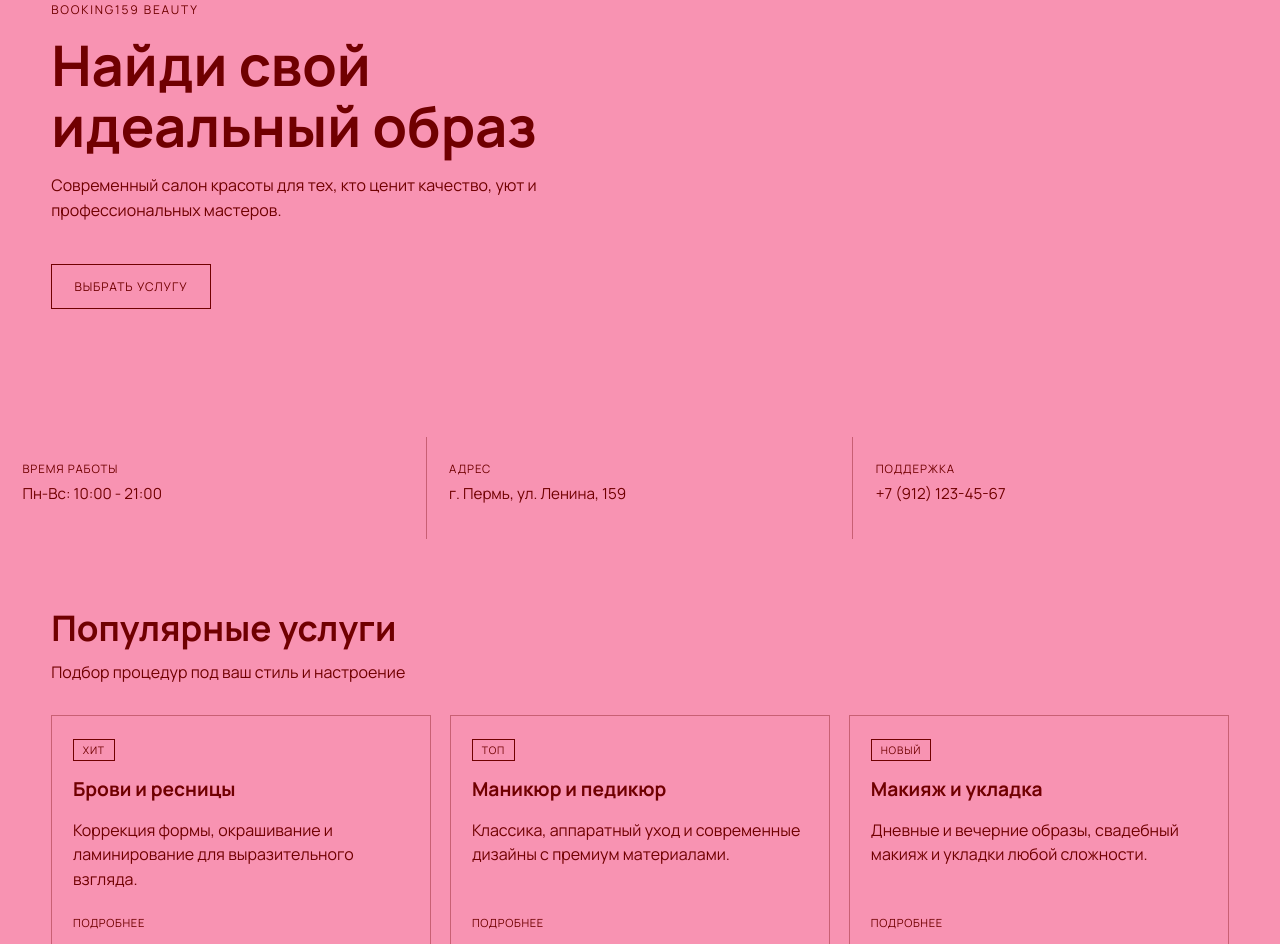
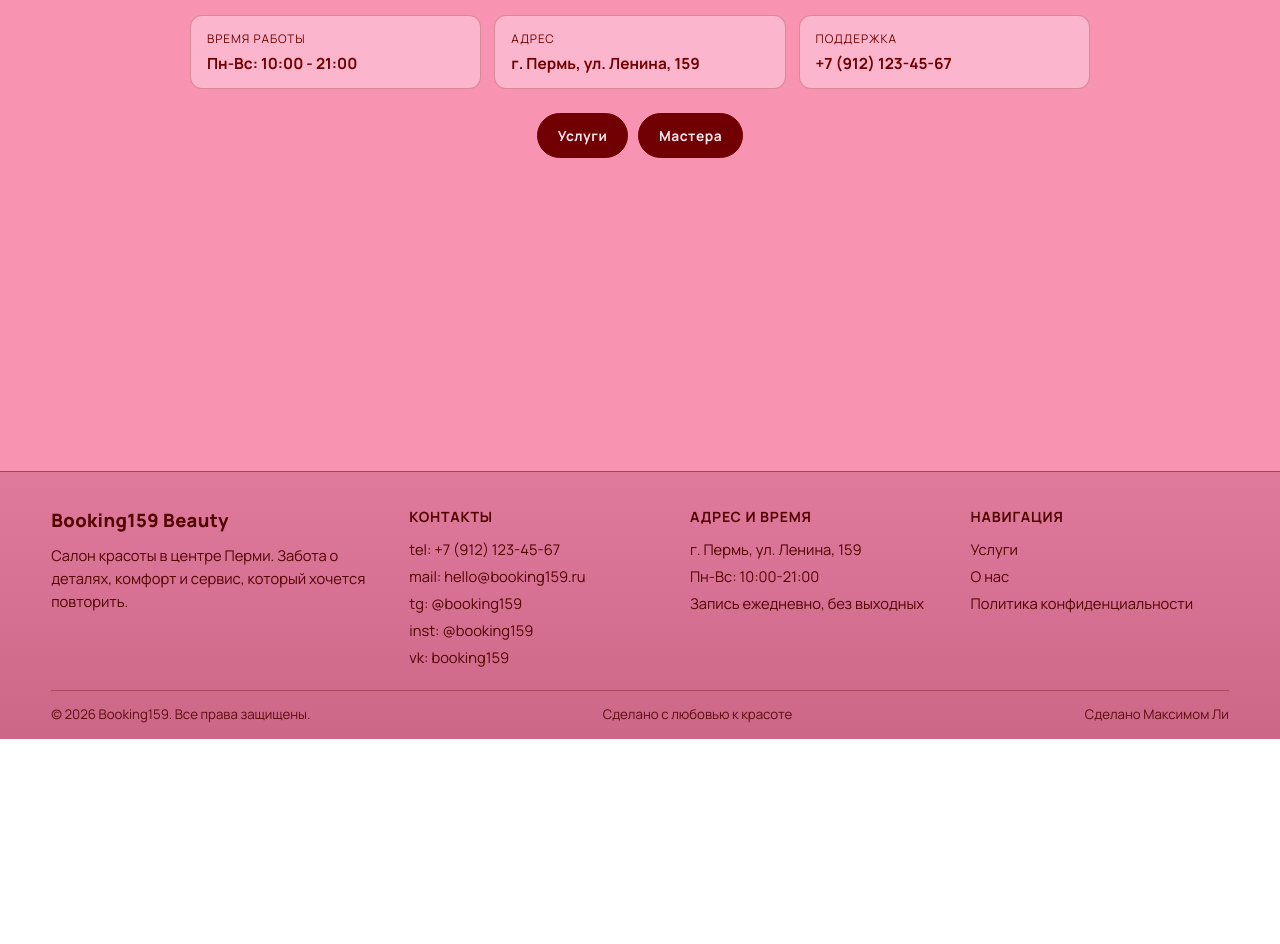
Before and after one commit to bri11iant12/BookingRoom, a React (Vite) app in the folder Booking159/: page / in a window 1280 px wide. Shown: the part 208-1152 px from the top of the page. After the commit the page ends 947 px from the top, so only its background shows below. Built offline with nearby package versions, Linux system fonts and the light colour scheme.

Commit message:
fix: HomepAge
Изменил HomepAge

```diff
--- a/Booking159/src/app/router/index.tsx
+++ b/Booking159/src/app/router/index.tsx
@@ -4,6 +4,7 @@ import { MainLayout } from '../layouts/MainLayouts'
 import { HomePage } from '../../pages/home/ui/HomePage'
 import { ProfilePage } from '../../pages/profile/ui/ProfilePage'
 import { ServicesPage } from '../../pages/services/ui/ServicesPage'
+import { MastersPage } from '../../pages/masters/ui/MastersPage'
 
 export const router = createBrowserRouter([
 	{
@@ -22,6 +23,10 @@ export const router = createBrowserRouter([
 				path: 'services',
 				element: <ServicesPage />,
 			},
+			{
+				path: 'masters',
+				element: <MastersPage />,
+			},
 		],
 	},
 ])
--- a/Booking159/src/pages/home/ui/HomePage.css
+++ b/Booking159/src/pages/home/ui/HomePage.css
@@ -1,18 +1,15 @@
 .home-page {
-	background-color: #f893b2;
+	min-height: calc(100vh - 190px);
+	padding: 2.4rem 0;
+	background: #f893b2;
 	color: #700001;
 }
 
-.home-page__hero {
-	min-height: 72vh;
-	display: flex;
-	align-items: center;
-	background-color: #f893b2;
-}
-
-.home-page__overlay {
-	width: min(1200px, 92%);
+.home-page__container {
+	width: min(900px, 92%);
 	margin: 0 auto;
+	display: grid;
+	gap: 1.1rem;
 }
 
 .home-page__brand {
@@ -20,38 +17,49 @@
 	text-transform: uppercase;
 	font-size: 0.75rem;
 	color: #700001;
-	margin-bottom: 1rem;
+	margin: 0;
+	text-align: center;
 }
 
 .home-page__title {
-	font-size: clamp(2rem, 5vw, 3.5rem);
-	line-height: 1.1;
-	max-width: 600px;
+	font-size: clamp(2.2rem, 5vw, 3.4rem);
 	margin: 0;
+	text-align: center;
+	line-height: 1.08;
 }
 
-.home-page__subtitle {
-	margin-top: 1rem;
-	max-width: 560px;
-	color: #700001;
-	font-size: 1rem;
-	line-height: 1.6;
+.home-page__info {
+	margin-top: 0.3rem;
+	display: grid;
+	grid-template-columns: repeat(3, minmax(0, 1fr));
+	gap: 0.8rem;
 }
 
-.home-page__button {
-	display: inline-block;
-	margin-top: 1.5rem;
-	padding: 0.8rem 1.4rem;
-	border: 1px solid #700001;
-	background-color: #f893b2;
-	color: #700001;
-	text-decoration: none;
+.home-page__item {
+	display: grid;
+	gap: 0.35rem;
+	padding: 0.9rem 1rem;
+	border: 1px solid rgba(112, 0, 1, 0.25);
+	border-radius: 0.75rem;
+	background: rgba(255, 224, 235, 0.45);
+}
+
+.home-page__item span {
+	font-size: 0.74rem;
+	letter-spacing: 0.08em;
 	text-transform: uppercase;
-	font-size: 0.75rem;
-	letter-spacing: 0.08em;
-	transition: transform 0.2s ease, box-shadow 0.2s ease;
-	box-shadow: 0 0 0 rgba(112, 0, 1, 0);
-	will-change: transform;
+}
+
+.home-page__item strong {
+	font-size: 0.96rem;
+}
+
+.home-page__actions {
+	margin-top: 0.4rem;
+	display: flex;
+	justify-content: center;
+	gap: 0.6rem;
+	flex-wrap: wrap;
 }
 
 .home-page__button--ghost {
@@ -59,195 +67,26 @@
 	color: #700001;
 }
 
+.home-page__button {
+	display: inline-block;
+	padding: 0.76rem 1.25rem;
+	border: 1px solid #700001;
+	border-radius: 999px;
+	background: #700001;
+	color: #ffe8ef;
+	text-decoration: none;
+	font-size: 0.86rem;
+	font-weight: 700;
+	letter-spacing: 0.04em;
+}
+
 .home-page__button:hover,
 .home-page__button:focus-visible {
-	transform: translateY(-3px) scale(1.02);
-	box-shadow: 0 10px 20px rgba(112, 0, 1, 0.28);
-}
-
-.home-page__button:active {
-	transform: translateY(-1px) scale(1.01);
-	box-shadow: 0 6px 12px rgba(112, 0, 1, 0.2);
-}
-
-.home-page__features {
-	background-color: #f893b2;
-	display: grid;
-	grid-template-columns: repeat(3, minmax(0, 1fr));
-}
-
-.home-page__feature {
-	padding: 1.2rem 1.4rem;
-	border-right: 1px solid rgba(112, 0, 1, 0.35);
-}
-
-.home-page__feature:last-child {
-	border-right: none;
-}
-
-.home-page__feature-title {
-	font-size: 0.72rem;
-	text-transform: uppercase;
-	letter-spacing: 0.08em;
-	color: #700001;
-}
-
-.home-page__feature-text {
-	margin-top: 0.35rem;
-	font-size: 0.95rem;
-}
-
-.home-page__section {
-	width: min(1200px, 92%);
-	margin: 0 auto;
-	padding: 4rem 0;
-}
-
-.home-page__section--rooms {
-	background-color: #f893b2;
-	width: 100%;
-}
-
-.home-page__section-head {
-	width: min(1200px, 92%);
-	margin: 0 auto 2rem;
-}
-
-.home-page__section-title {
-	margin: 0;
-	font-size: clamp(1.6rem, 4vw, 2.2rem);
-}
-
-.home-page__section-subtitle {
-	margin-top: 0.6rem;
-	color: #700001;
-}
-
-.home-page__cards {
-	width: min(1200px, 92%);
-	margin: 0 auto;
-	display: grid;
-	grid-template-columns: repeat(3, minmax(0, 1fr));
-	gap: 1.2rem;
-}
-
-.home-page__card {
-	background-color: #f893b2;
-	border: 1px solid rgba(112, 0, 1, 0.35);
-	padding: 1.3rem;
-	backdrop-filter: none;
-}
-
-.home-page__card-tag {
-	display: inline-block;
-	padding: 0.2rem 0.55rem;
-	font-size: 0.65rem;
-	letter-spacing: 0.08em;
-	text-transform: uppercase;
-	background-color: #f893b2;
-	color: #700001;
-	border: 1px solid #700001;
-}
-
-.home-page__card-title {
-	margin-top: 0.9rem;
-	margin-bottom: 0.6rem;
-	font-size: 1.2rem;
-}
-
-.home-page__card-text {
-	color: #700001;
-	line-height: 1.55;
-	min-height: 76px;
-}
-
-.home-page__card-link {
-	color: #700001;
-	text-decoration: none;
-	text-transform: uppercase;
-	font-size: 0.7rem;
-	letter-spacing: 0.06em;
-}
-
-.home-page__experience {
-	background-color: #f893b2;
-	padding: 4rem min(4vw, 2rem);
-	display: grid;
-	grid-template-columns: 1fr 1fr;
-	gap: 2rem;
-	align-items: center;
-}
-
-.home-page__experience-gallery {
-	display: grid;
-	grid-template-columns: 1fr 1fr;
-	gap: 1rem;
-}
-
-.home-page__experience-image {
-	min-height: 270px;
-	background-size: cover;
-	background-position: center;
-	background-color: #f893b2;
-	border: 1px solid rgba(112, 0, 1, 0.35);
-}
-
-.home-page__experience-image--one {
-	background-image: none;
-}
-
-.home-page__experience-image--two {
-	background-image: none;
-}
-
-.home-page__experience-content {
-	max-width: 560px;
-}
-
-.home-page__experience-text {
-	margin-top: 1rem;
-	line-height: 1.7;
-	color: #700001;
-}
-
-.home-page__testimonials {
-	min-height: 40vh;
-	display: flex;
-	align-items: center;
-	background-color: #f893b2;
-}
-
-.home-page__quote {
-	margin-top: 1.2rem;
-	max-width: 760px;
-	font-size: clamp(1.1rem, 2.7vw, 1.65rem);
-	font-style: italic;
-	line-height: 1.6;
-	color: #700001;
-}
-
-.home-page__quote-author {
-	margin-top: 1rem;
-	color: #700001;
+	filter: brightness(1.05);
 }
 
 @media (max-width: 960px) {
-	.home-page__features,
-	.home-page__cards,
-	.home-page__experience {
+	.home-page__info {
 		grid-template-columns: 1fr;
 	}
-
-	.home-page__feature {
-		border-right: none;
-		border-bottom: 1px solid rgba(112, 0, 1, 0.35);
-	}
-
-	.home-page__feature:last-child {
-		border-bottom: none;
-	}
-
-	.home-page__experience-image {
-		min-height: 220px;
-	}
 }
--- a/Booking159/src/pages/home/ui/HomePage.tsx
+++ b/Booking159/src/pages/home/ui/HomePage.tsx
@@ -1,112 +1,38 @@
 import React from 'react'
+import { Link } from 'react-router-dom'
 import './HomePage.css'
 
 export const HomePage: React.FC = () => {
 	return (
-		<div className='home-page'>
-			<section className='home-page__hero'>
-				<div className='home-page__overlay'>
-					<p className='home-page__brand'>Booking159 Beauty</p>
-					<h1 className='home-page__title'>Найди свой идеальный образ</h1>
-					<p className='home-page__subtitle'>
-						Современный салон красоты для тех, кто ценит качество, уют и
-						профессиональных мастеров.
-					</p>
-					<a className='home-page__button' href='#services'>
-						Выбрать услугу
-					</a>
+		<section className='home-page'>
+			<div className='home-page__container'>
+				<p className='home-page__brand'>Booking159 Beauty</p>
+				<h1 className='home-page__title'>Booking159</h1>
+
+				<div className='home-page__info'>
+					<div className='home-page__item'>
+						<span>Время работы</span>
+						<strong>Пн-Вс: 10:00 - 21:00</strong>
+					</div>
+					<div className='home-page__item'>
+						<span>Адрес</span>
+						<strong>г. Пермь, ул. Ленина, 159</strong>
+					</div>
+					<div className='home-page__item'>
+						<span>Поддержка</span>
+						<strong>+7 (912) 123-45-67</strong>
+					</div>
 				</div>
-			</section>
 
-			<section className='home-page__features'>
-				<div className='home-page__feature'>
-					<span className='home-page__feature-title'>Время работы</span>
-					<p className='home-page__feature-text'>Пн-Вс: 10:00 - 21:00</p>
+				<div className='home-page__actions'>
+					<Link to='/services' className='home-page__button'>
+						Услуги
+					</Link>
+					<Link to='/masters' className='home-page__button home-page__button--ghost'>
+						Мастера
+					</Link>
 				</div>
-				<div className='home-page__feature'>
-					<span className='home-page__feature-title'>Адрес</span>
-					<p className='home-page__feature-text'>г. Пермь, ул. Ленина, 159</p>
-				</div>
-				<div className='home-page__feature'>
-					<span className='home-page__feature-title'>Поддержка</span>
-					<p className='home-page__feature-text'>+7 (912) 123-45-67</p>
-				</div>
-			</section>
-
-			<section className='home-page__section home-page__section--rooms' id='services'>
-				<div className='home-page__section-head'>
-					<h2 className='home-page__section-title'>Популярные услуги</h2>
-					<p className='home-page__section-subtitle'>
-						Подбор процедур под ваш стиль и настроение
-					</p>
-				</div>
-				<div className='home-page__cards'>
-					<article className='home-page__card'>
-						<span className='home-page__card-tag'>Хит</span>
-						<h3 className='home-page__card-title'>Брови и ресницы</h3>
-						<p className='home-page__card-text'>
-							Коррекция формы, окрашивание и ламинирование для выразительного
-							взгляда.
-						</p>
-						<a className='home-page__card-link' href='#'>
-							Подробнее
-						</a>
-					</article>
-					<article className='home-page__card'>
-						<span className='home-page__card-tag'>Топ</span>
-						<h3 className='home-page__card-title'>Маникюр и педикюр</h3>
-						<p className='home-page__card-text'>
-							Классика, аппаратный уход и современные дизайны с премиум
-							материалами.
-						</p>
-						<a className='home-page__card-link' href='#'>
-							Подробнее
-						</a>
-					</article>
-					<article className='home-page__card'>
-						<span className='home-page__card-tag'>Новый</span>
-						<h3 className='home-page__card-title'>Макияж и укладка</h3>
-						<p className='home-page__card-text'>
-							Дневные и вечерние образы, свадебный макияж и укладки любой
-							сложности.
-						</p>
-						<a className='home-page__card-link' href='#'>
-							Подробнее
-						</a>
-					</article>
-				</div>
-			</section>
-
-			<section className='home-page__experience'>
-				<div className='home-page__experience-gallery'>
-					<div className='home-page__experience-image home-page__experience-image--one' />
-					<div className='home-page__experience-image home-page__experience-image--two' />
-				</div>
-				<div className='home-page__experience-content'>
-					<h2 className='home-page__section-title'>
-						Премиальный сервис, который хочется повторить
-					</h2>
-					<p className='home-page__experience-text'>
-						Каждая запись в Booking159 - это внимание к деталям, стерильность,
-						современные техники и мастера с сильным портфолио. Мы создаем
-						красоту, которая подчеркивает вашу индивидуальность.
-					</p>
-					<a className='home-page__button home-page__button--ghost' href='#'>
-						Записаться сейчас
-					</a>
-				</div>
-			</section>
-
-			<section className='home-page__testimonials'>
-				<div className='home-page__overlay'>
-					<h2 className='home-page__section-title'>Отзывы клиентов</h2>
-					<blockquote className='home-page__quote'>
-						"Очень уютная атмосфера и мастера, которые действительно слышат
-						клиента. Результат превзошел ожидания!"
-					</blockquote>
-					<p className='home-page__quote-author'>Максим Л., Пермь</p>
-				</div>
-			</section>
-		</div>
+			</div>
+		</section>
 	)
 }
--- a/Booking159/src/widgets/Header/ui/Header.tsx
+++ b/Booking159/src/widgets/Header/ui/Header.tsx
@@ -34,6 +34,9 @@ export const Header = ({ logo, actions }: HeaderProps) => {
 				<nav className='headerNav'>
 					<Link to='/services' className='headerNavLink'>
 						Услуги
+					</Link>
+					<Link to='/masters' className='headerNavLink'>
+						Мастера
 					</Link>
 					<Link to='/' className='headerNavLink'>
 						Главная
```
Also changed, not shown: Booking159/src/pages/masters/ui/MastersPage.css (added, +73 -0 lines), Booking159/src/pages/masters/ui/MastersPage.tsx (added, +38 -0 lines).
